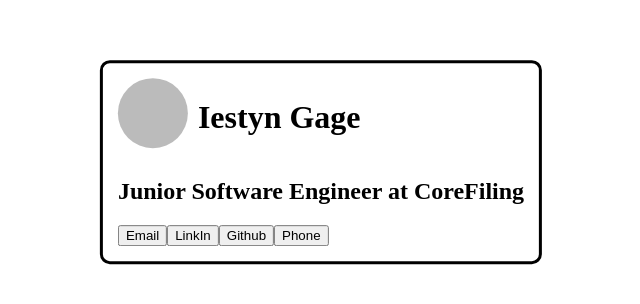
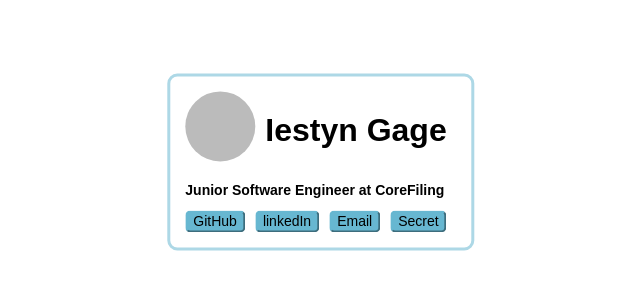
Before and after one commit to IestynGage/PortfolioWebsite, a React (Create React App) app: page / in a window 1280 px wide. Shown: the part 238-542 px from the top of the page, without its empty margins (319-959 px from the left). Built offline with nearby package versions, Linux system fonts and the light colour scheme.

Commit message:
Add buttons

```diff
--- a/src/App.tsx
+++ b/src/App.tsx
@@ -1,4 +1,3 @@
-import React from 'react';
 import BusinessCard from './Components/BusinessCard';
 
 function App() {
--- /dev/null
+++ b/src/Components/BusinessCard.css
@@ -0,0 +1,12 @@
+.card {
+  border-radius: 10px;
+  border: 3px solid;
+  border-color: #add8e6;
+  position: absolute;
+  left: 50%;
+  top: 50%;
+  transform: translate(-50%, -50%);
+  padding: 15px;
+  border-Style: solid;
+  border-Radius: 10px;
+}
--- a/src/Components/BusinessCard.tsx
+++ b/src/Components/BusinessCard.tsx
@@ -1,4 +1,5 @@
-import React from 'react';
+import './BusinessCard.css';
+import ButtonLink from './ButtonLink';
 
 function BusinessCard() {
     const name = 'Iestyn Gage';
@@ -9,17 +10,17 @@ function BusinessCard() {
     const number = '07533 122422';
 
     return (
-    <div style={{position:'absolute', left:'50%', top:'50%', transform:'translate(-50%, -50%)', padding:'15px', borderStyle: 'solid', borderRadius:'10px'}}>
+    <div className='card' style={{position:'absolute', left:'50%', top:'50%', transform:'translate(-50%, -50%)', padding:'15px', borderStyle: 'solid', borderRadius:'10px'}}>
         <span style={{display:'flex', flexDirection:'row'}}>
           <span style={{height:'50px', width:'50px', borderRadius:'50%',  backgroundColor: '#bbb', padding:'10px'}} />
-          <h1 style={{padding:'0 10px'}}> {name} </h1>
+          <h1 style={{padding:'0 10px', color:'black', fontFamily: 'Arial, Helvetica, sans-serif'}}> {name} </h1>
         </span>
-        <h2> {currentRole} at {currentCompany}</h2>
+        <h2 style={{color:'black', fontSize:'14px', fontFamily: 'Arial, Helvetica, sans-serif'}}> {currentRole} at {currentCompany}</h2>
         <span style={{display:'flex', flexDirection:'row'}}>
-          <button> Email </button>
-          <button> LinkIn </button>
-          <button> Github </button>
-          <button> Phone</button>
+          <ButtonLink href={'https://github.com/IestynGage'} label={'GitHub'} />
+          <ButtonLink href={'https://www.linkedin.com/in/iestyngage/'} label={'linkedIn'} />
+          <ButtonLink href={'mailto:iestyngage@gmail.com'} label={'Email'} />
+          <ButtonLink href={''} label={'Secret'} />
         </span>
     </div>
   );
--- /dev/null
+++ b/src/Components/ButtonLink.tsx
@@ -0,0 +1,15 @@
+interface ButtonLinkProps {
+  href: string;
+  label: string,
+}
+
+function ButtonLink({label, href}:ButtonLinkProps) {
+
+    return (
+    <button style={{backgroundColor:'#67B7D1', borderColor: '#67B7D1', margin:'0 10px 0 0px', borderRadius: '5px'}}>
+      <a href={href} style={{color:'black', textDecoration: 'none', fontWeight: 510, fontSize:'14px', fontFamily: 'Arial, Helvetica, sans-serif'}}>{label}</a>
+    </button>
+  );
+}
+
+export default ButtonLink;
```
